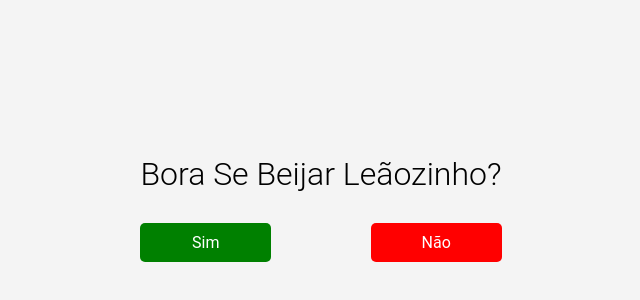
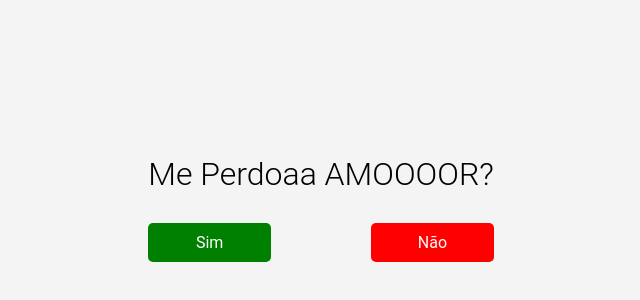
Before and after one commit to FabioNeves27/be.leaozinho, a plain HTML site: page index.html in a window 1280 px wide. Shown: the part 192-492 px from the top of the page, without its empty margins (319-959 px from the left). Drawn offline with Linux system fonts and the light colour scheme.

Commit message:
Update index.html

```diff
--- a/index.html
+++ b/index.html
@@ -9,7 +9,7 @@
 </head>
 <body>
     <div>
-        <h1>Bora Se Beijar Leãozinho?</h1>
+        <h1>Me Perdoaa AMOOOOR?</h1>
         <div class='buttons'>
           <button class="correctly-button" type="button">Sim</button>
           <button class="move-button" type="button">Não</button>
```
